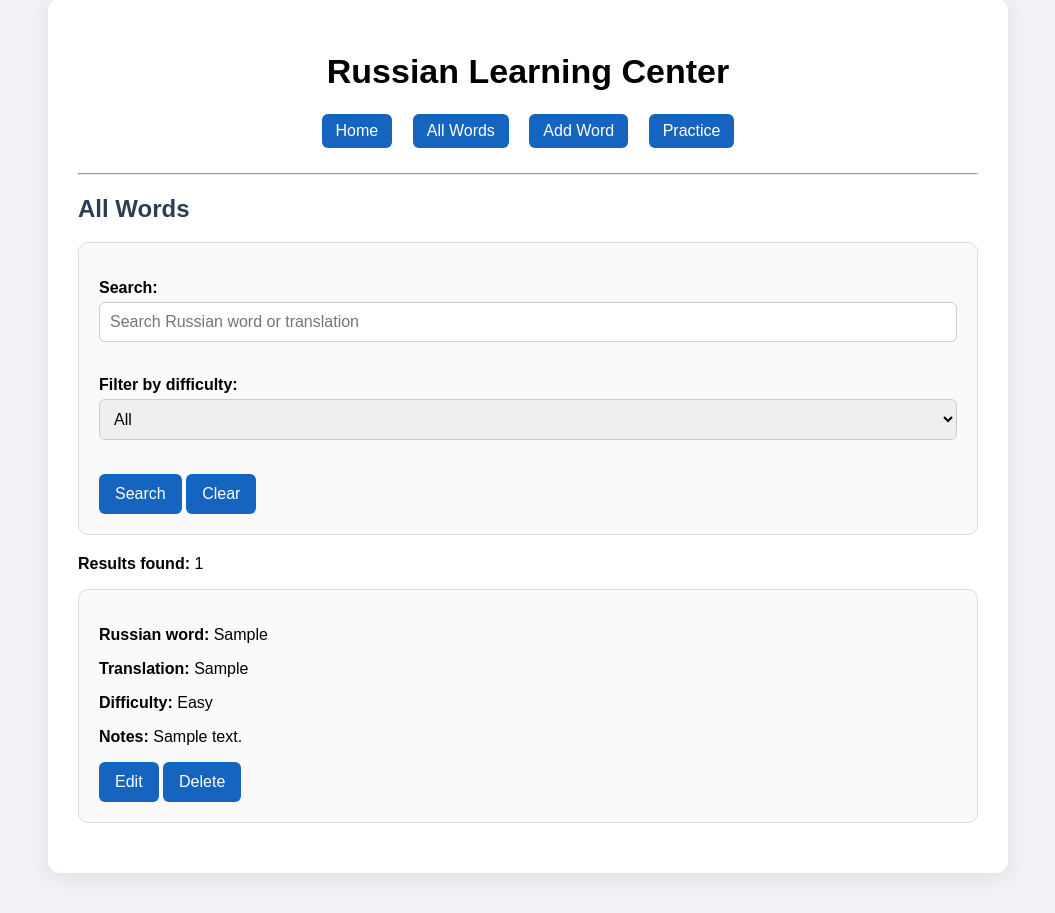
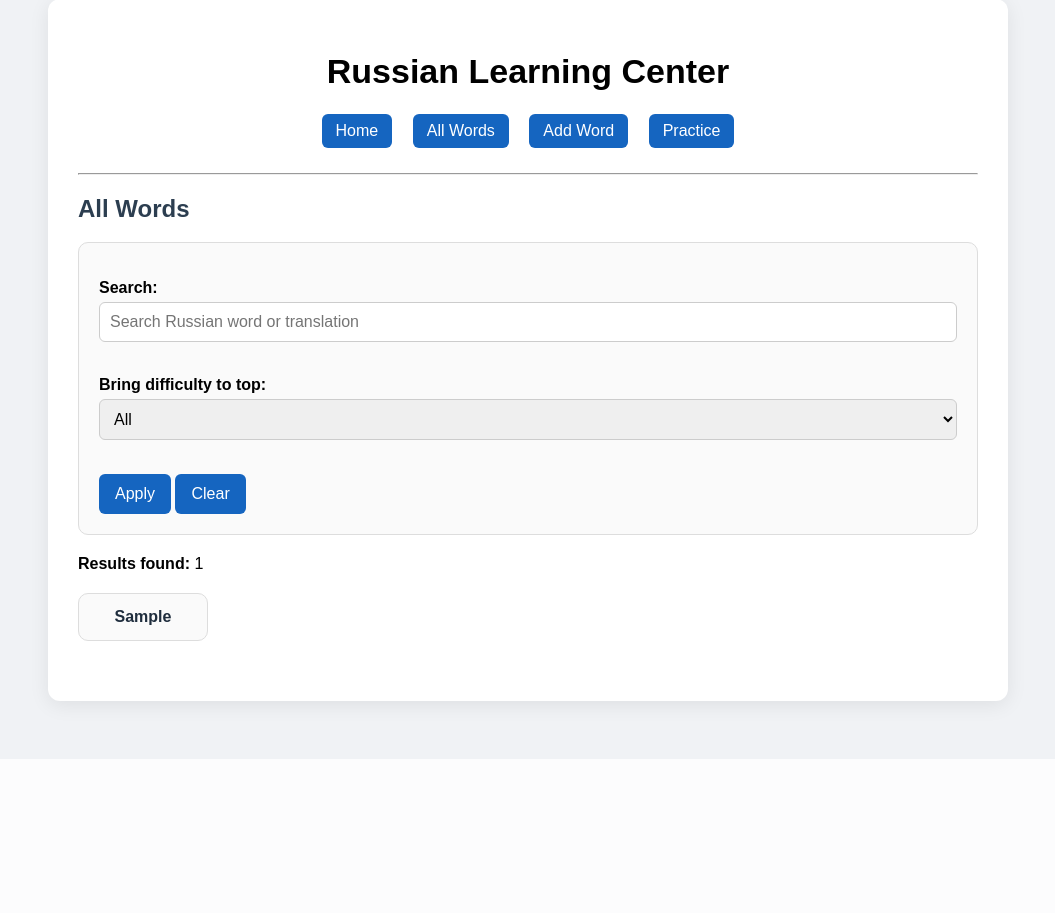
Before and after one commit to onurdosi/RussianLearningCenter, a Django app: page /words/ in a window 1280 px wide. Shown: the part 41-954 px from the top of the page, without its empty margins (112-1167 px from the left). After the commit the page ends 762 px from the top, so only its background shows below. Run offline with Django 5.2, Linux system fonts and the light colour scheme; tables that the repository leaves empty hold one stand-in row (values such as "Sample post").

Commit message:
Re-design words list page so it feels more like a collection

```diff
--- a/vocab/static/css/style.css
+++ b/vocab/static/css/style.css
@@ -175,3 +175,48 @@ label {
     color: #2c3e50;
     font-weight: bold;
 }
+
+.word-grid {
+    display: flex;
+    flex-wrap: wrap;
+    gap: 12px;
+    align-items: flex-start;
+    margin-top: 20px;
+    margin-bottom: 30px;
+}
+
+.word-tile {
+    min-width: 130px;
+    max-width: 260px;
+    background-color: #fafafa;
+    border: 1px solid #ddd;
+    border-radius: 10px;
+    padding: 0;
+    box-sizing: border-box;
+}
+
+.word-tile summary {
+    list-style: none;
+    cursor: pointer;
+    padding: 14px 18px;
+    text-align: center;
+    font-weight: bold;
+    color: #1f2d3d;
+}
+
+.word-tile summary::-webkit-details-marker {
+    display: none;
+}
+
+.word-tile[open] {
+    min-width: 260px;
+}
+
+.word-details {
+    border-top: 1px solid #ddd;
+    padding: 14px 18px 18px;
+}
+
+.word-details p {
+    margin: 8px 0;
+}
--- a/vocab/templates/vocab/word_list.html
+++ b/vocab/templates/vocab/word_list.html
@@ -7,12 +7,12 @@
     <form method="get">
         <p>
             <label><strong>Search:</strong></label>
-            <input id="search-box" type="text" name="search" value="{{ search_query }}" placeholder="Search Russian word or translation">
+            <input type="text" name="search" value="{{ search_query }}" placeholder="Search Russian word or translation">
         </p>
 
         <p>
-            <label><strong>Filter by difficulty:</strong></label>
-            <select name="difficulty" onchange="clearSearchAndSubmit(this.form)">
+            <label><strong>Bring difficulty to top:</strong></label>
+            <select name="difficulty">
                 <option value="">All</option>
                 <option value="easy" {% if selected_difficulty == 'easy' %}selected{% endif %}>Easy</option>
                 <option value="medium" {% if selected_difficulty == 'medium' %}selected{% endif %}>Medium</option>
@@ -20,42 +20,82 @@
             </select>
         </p>
 
-        <button type="submit">Search</button>
+        <button type="submit">Apply</button>
         <a href="{% url 'word_list' %}" class="button-link">Clear</a>
     </form>
 </div>
 
 <p><strong>Results found:</strong> {{ result_count }}</p>
 
-{% for word in words %}
-    <div class="word-card">
-        <p><strong>Russian word:</strong> {{ word.russian_word }}</p>
-        <p><strong>Translation:</strong> {{ word.translation }}</p>
-        <p><strong>Difficulty:</strong> {{ word.get_difficulty_display }}</p>
+{% if selected_difficulty %}
+    <h3>{{ selected_difficulty|title }} Words</h3>
 
-        {% if word.notes %}
-            <p><strong>Notes:</strong> {{ word.notes }}</p>
-        {% endif %}
+    <div class="word-grid">
+        {% for word in selected_words %}
+            <details class="word-tile">
+                <summary>{{ word.russian_word }}</summary>
 
-        <form action="{% url 'edit_word' word.id %}" method="get" style="display: inline;">
-            <button type="submit">Edit</button>
-        </form>
+                <div class="word-details">
+                    <p><strong>Translation:</strong> {{ word.translation }}</p>
+                    <p><strong>Difficulty:</strong> {{ word.get_difficulty_display }}</p>
 
-        <form action="{% url 'delete_word' word.id %}" method="get" style="display: inline;">
-            <button type="submit">Delete</button>
-        </form>
+                    {% if word.notes %}
+                        <p><strong>Notes:</strong> {{ word.notes }}</p>
+                    {% endif %}
+
+                    <a href="{% url 'edit_word' word.id %}" class="button-link">Edit</a>
+                    <a href="{% url 'delete_word' word.id %}" class="button-link">Delete</a>
+                </div>
+            </details>
+        {% empty %}
+            <p>No words found for this difficulty.</p>
+        {% endfor %}
     </div>
-{% endfor %}
 
-{% if not words %}
-    <p>No results found. Try changing your search or filter.</p>
+    <h3>Other Words</h3>
+
+    <div class="word-grid">
+        {% for word in other_words %}
+            <details class="word-tile">
+                <summary>{{ word.russian_word }}</summary>
+
+                <div class="word-details">
+                    <p><strong>Translation:</strong> {{ word.translation }}</p>
+                    <p><strong>Difficulty:</strong> {{ word.get_difficulty_display }}</p>
+
+                    {% if word.notes %}
+                        <p><strong>Notes:</strong> {{ word.notes }}</p>
+                    {% endif %}
+
+                    <a href="{% url 'edit_word' word.id %}" class="button-link">Edit</a>
+                    <a href="{% url 'delete_word' word.id %}" class="button-link">Delete</a>
+                </div>
+            </details>
+        {% empty %}
+            <p>No other words found.</p>
+        {% endfor %}
+    </div>
+{% else %}
+    <div class="word-grid">
+        {% for word in words %}
+            <details class="word-tile">
+                <summary>{{ word.russian_word }}</summary>
+
+                <div class="word-details">
+                    <p><strong>Translation:</strong> {{ word.translation }}</p>
+                    <p><strong>Difficulty:</strong> {{ word.get_difficulty_display }}</p>
+
+                    {% if word.notes %}
+                        <p><strong>Notes:</strong> {{ word.notes }}</p>
+                    {% endif %}
+
+                    <a href="{% url 'edit_word' word.id %}" class="button-link">Edit</a>
+                    <a href="{% url 'delete_word' word.id %}" class="button-link">Delete</a>
+                </div>
+            </details>
+        {% empty %}
+            <p>No results found. Try changing your search.</p>
+        {% endfor %}
+    </div>
 {% endif %}
-
-<script>
-    function clearSearchAndSubmit(form) {
-        const searchBox = document.getElementById('search-box');
-        searchBox.value = '';
-        form.submit();
-    }
-</script>
 {% endblock %}
--- a/vocab/views.py
+++ b/vocab/views.py
@@ -30,11 +30,6 @@ def word_list(request):
 
     words = Word.objects.all()
 
-    if selected_difficulty in ['easy', 'medium', 'hard']:
-        words = words.filter(difficulty=selected_difficulty)
-    else:
-        selected_difficulty = ''
-
     if search_query:
         words = words.filter(
             Q(russian_word__icontains=search_query) |
@@ -43,15 +38,25 @@ def word_list(request):
 
     result_count = words.count()
 
+    selected_words = []
+    other_words = words
+
+    if selected_difficulty in ['easy', 'medium', 'hard']:
+        selected_words = words.filter(difficulty=selected_difficulty)
+        other_words = words.exclude(difficulty=selected_difficulty)
+    else:
+        selected_difficulty = ''
+
     context = {
         'words': words,
+        'selected_words': selected_words,
+        'other_words': other_words,
         'selected_difficulty': selected_difficulty,
         'search_query': search_query,
         'result_count': result_count,
     }
 
     return render(request, 'vocab/word_list.html', context)
-
 
 def add_word(request):
     if request.method == 'POST':
```
